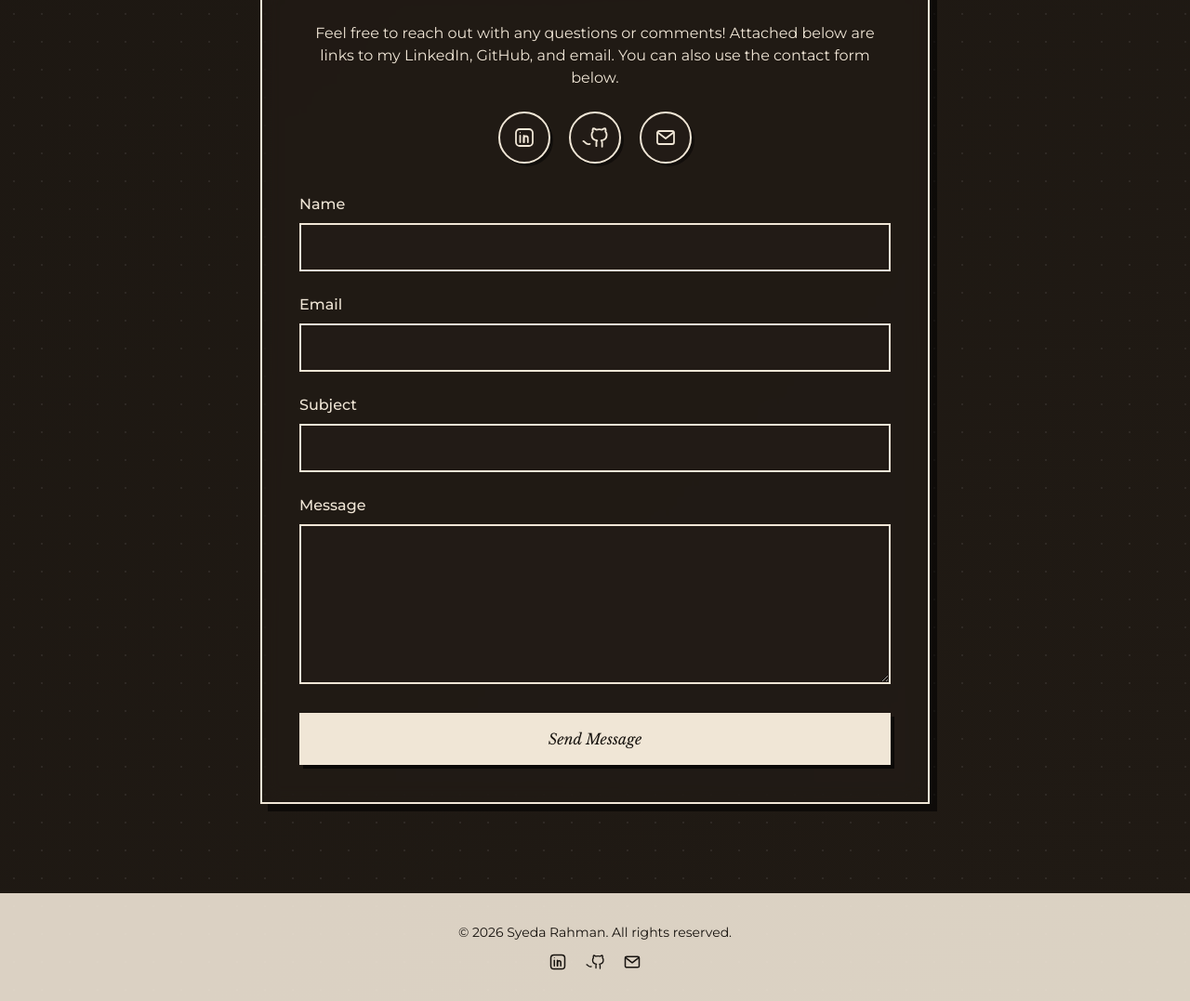
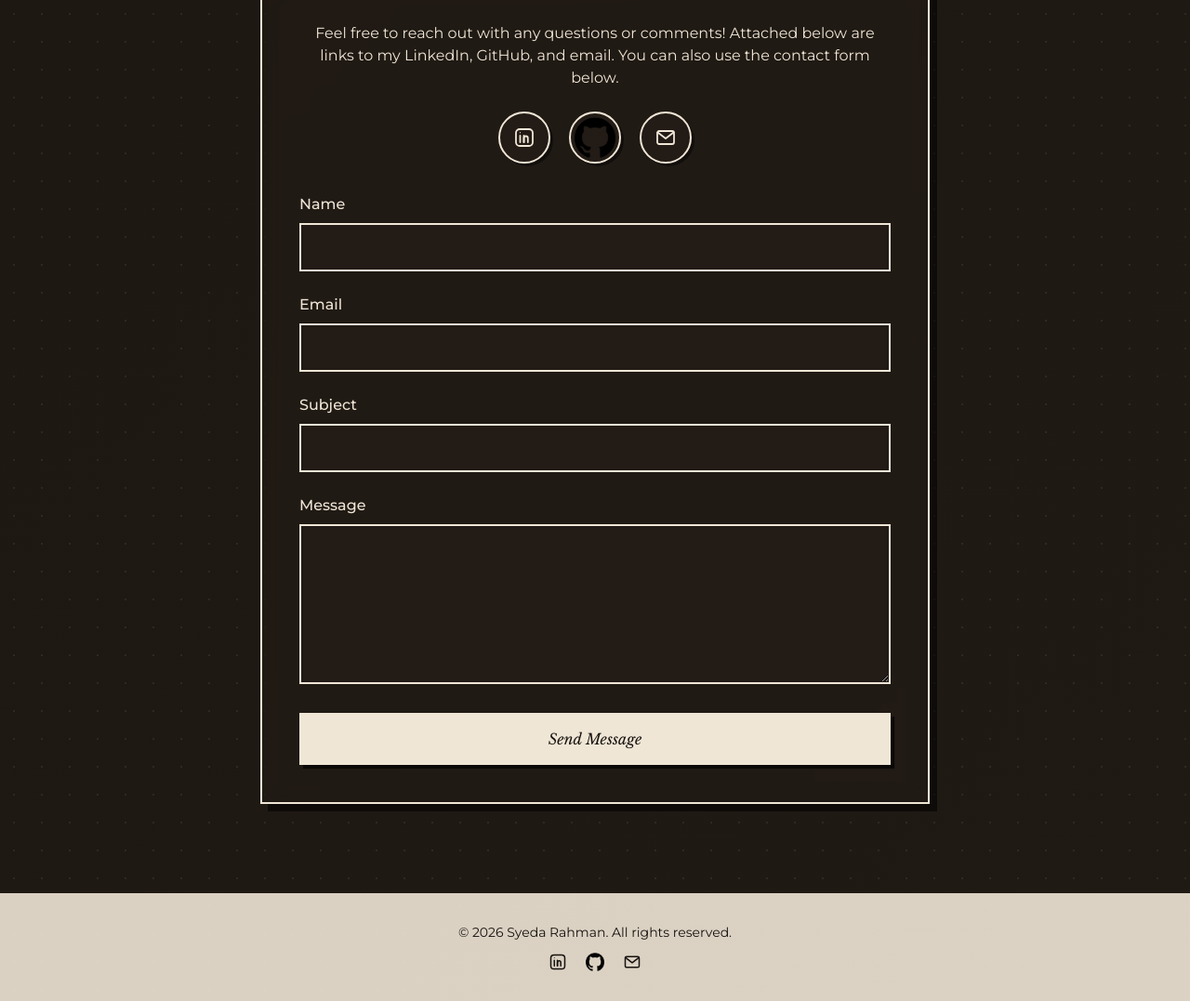
Before and after one commit to SFR2006/sys-cyberspace, a website built with Vite: page index.html in a window 1280 px wide. Shown: the part 6480-7557 px from the top of the page at 93% size. Built offline with nearby package versions, Linux system fonts and the light colour scheme.

Commit message:
Swap hand-drawn GitHub icon for the git.png mark
Replace the custom stroke-drawn octocat SVG in the contact badge and
footer with the git.png asset for a crisper, more recognizable
GitHub mark.

```diff
--- a/index.html
+++ b/index.html
@@ -161,11 +161,7 @@
           </a>
           <a href="https://github.com/SFR2006" target="_blank" rel="noopener noreferrer" aria-label="GitHub"
             class="flex h-14 w-14 items-center justify-center rounded-full border-2 border-paper-ink bg-paper-card/70 shadow-[3px_3px_0px_var(--shadow-sm)] transition-transform hover:-translate-y-1">
-            <svg viewBox="0 0 24 24" class="h-7 w-7" fill="none" stroke="currentColor" stroke-width="1.6" stroke-linecap="round" stroke-linejoin="round">
-              <g transform="translate(-1.75 -1.14)">
-                <path d="M9 19c-4 1.2-4-2.2-6-2.5m12 4.5v-3.3c0-.9.3-1.5.7-1.8-2.4-.3-5-1.2-5-5.3 0-1.2.4-2.1 1.1-2.9-.1-.3-.5-1.4.1-2.9 0 0 .9-.3 3 1.1a10 10 0 0 1 5.4 0c2.1-1.4 3-1.1 3-1.1.6 1.5.2 2.6.1 2.9.7.8 1.1 1.7 1.1 2.9 0 4.1-2.6 5-5 5.3.4.3.8 1 .8 2v3.6" />
-              </g>
-            </svg>
+            <img src="/git.png" alt="" class="h-11 w-11" />
           </a>
           <a href="mailto:syedarahman2006@gmail.com" aria-label="Email"
             class="flex h-14 w-14 items-center justify-center rounded-full border-2 border-paper-ink bg-paper-card/70 shadow-[3px_3px_0px_var(--shadow-sm)] transition-transform hover:-translate-y-1">
@@ -220,11 +216,7 @@
         </svg>
       </a>
       <a href="https://github.com/SFR2006" target="_blank" rel="noopener noreferrer" aria-label="GitHub" class="hover:opacity-70">
-        <svg viewBox="0 0 24 24" class="h-5 w-5" fill="none" stroke="currentColor" stroke-width="1.6" stroke-linecap="round" stroke-linejoin="round">
-          <g transform="translate(-1.75 -1.14)">
-            <path d="M9 19c-4 1.2-4-2.2-6-2.5m12 4.5v-3.3c0-.9.3-1.5.7-1.8-2.4-.3-5-1.2-5-5.3 0-1.2.4-2.1 1.1-2.9-.1-.3-.5-1.4.1-2.9 0 0 .9-.3 3 1.1a10 10 0 0 1 5.4 0c2.1-1.4 3-1.1 3-1.1.6 1.5.2 2.6.1 2.9.7.8 1.1 1.7 1.1 2.9 0 4.1-2.6 5-5 5.3.4.3.8 1 .8 2v3.6" />
-          </g>
-        </svg>
+        <img src="/git.png" alt="" class="h-5 w-5" />
       </a>
       <a href="mailto:syedarahman2006@gmail.com" aria-label="Email" class="hover:opacity-70">
         <svg viewBox="0 0 24 24" class="h-5 w-5" fill="none" stroke="currentColor" stroke-width="1.8" stroke-linecap="round" stroke-linejoin="round">
```
Also changed, not shown: public/git.png (added).
